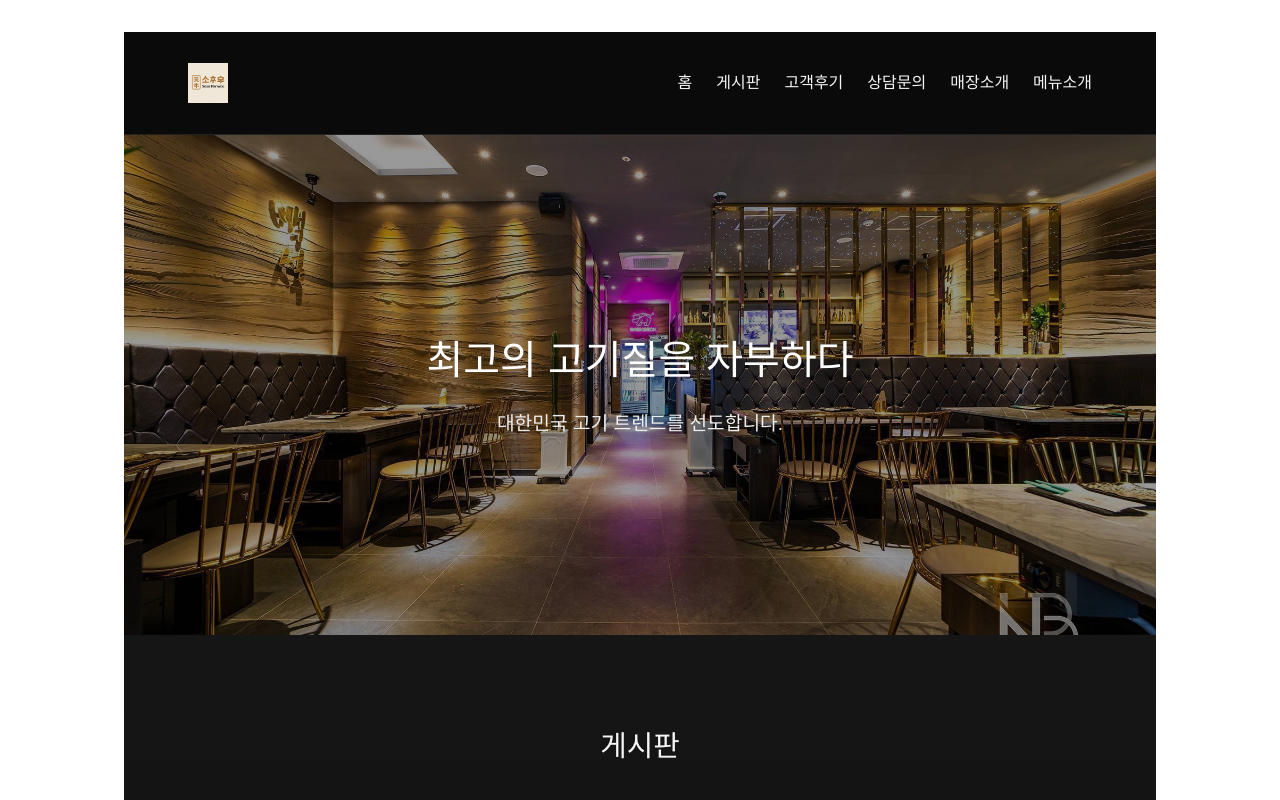
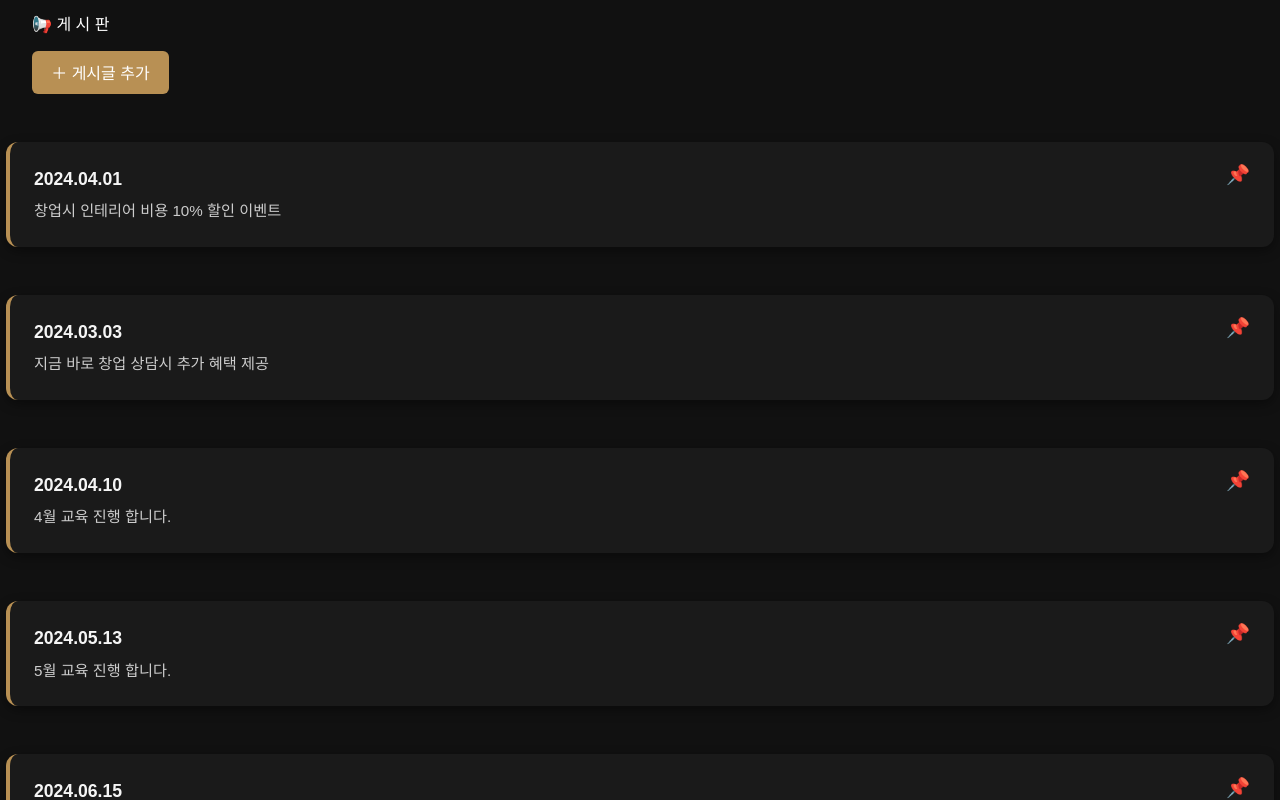
Before and after one commit to bby270/franchise, a React (Vite) app: page /board in a window 1280 px wide. Shown: the top 800 px of the page. Built offline with nearby package versions, Linux system fonts and the light colour scheme.

Commit message:
게시판

```diff
--- a/package.json
+++ b/package.json
@@ -11,7 +11,8 @@
   },
   "dependencies": {
     "react": "^19.0.0",
-    "react-dom": "^19.0.0"
+    "react-dom": "^19.0.0",
+    "react-router-dom": "^7.4.1"
   },
   "devDependencies": {
     "@eslint/js": "^9.21.0",
--- /dev/null
+++ b/src/assets/Components/BoardPage.css
@@ -0,0 +1,139 @@
+/* 게시판 카드 스타일 */
+.board-item {
+    background-color: #1a1a1a;
+    padding: 1.5rem;
+    margin-bottom: 1.5rem;
+    border-left: 4px solid #b89054;
+    border-radius: 12px;
+    box-shadow: 0 4px 12px rgba(0, 0, 0, 0.4);
+    transition: all 0.3s ease;
+    position: relative;
+    width: 100%; /* 가로형에서 세로형으로 전환 */
+    min-width: auto;
+    flex-shrink: 1;
+  }
+
+  .board-item:hover {
+    transform: translateY(-5px);
+    box-shadow: 0 6px 20px rgba(184, 144, 84, 0.5);
+  }
+
+  .board-item h4 {
+    margin: 0 0 0.5rem;
+    font-size: 1.1rem;
+    color: #f5f5f5;
+  }
+
+  .board-item p {
+    margin: 0;
+    color: #ccc;
+    font-size: 0.95rem;
+  }
+
+  .board-icon {
+    position: absolute;
+    top: 1.2rem;
+    right: 1.5rem;
+    font-size: 1.2rem;
+    color: #b89054;
+  }
+
+  /* 추가 버튼 */
+  .add-post-btn {
+    background-color: #b89054;
+    color: white;
+    padding: 0.6rem 1.2rem;
+    border: none;
+    border-radius: 6px;
+    cursor: pointer;
+    margin-bottom: 2rem;
+    font-weight: bold;
+    transition: 0.3s;
+  }
+
+  .add-post-btn:hover {
+    background-color: #a0763b;
+  }
+
+  /* 폼 */
+  .add-post-form {
+    display: flex;
+    flex-direction: column;
+    gap: 1rem;
+    margin-bottom: 2rem;
+  }
+
+  .add-post-form input,
+  .add-post-form textarea {
+    padding: 0.75rem;
+    border: 1px solid #555;
+    background-color: #222;
+    color: white;
+    border-radius: 6px;
+  }
+
+  .add-post-form button {
+    background-color: #b89054;
+    color: white;
+    padding: 0.6rem;
+    border: none;
+    border-radius: 6px;
+    cursor: pointer;
+    font-weight: bold;
+  }
+
+  /* 게시글 내용 */
+  .board-content {
+    margin-top: 0.8rem;
+    font-size: 0.95rem;
+    color: #ccc;
+  }
+
+  /* 게시글 리스트 (세로 정렬) */
+  .board-list {
+    display: flex;
+    flex-direction: column; /* 세로 정렬로 변경 */
+    gap: 1.5rem;
+    padding: 1rem 0;
+    overflow: visible; /* 스크롤 제거 */
+  }
+
+  /* 이전 가로 스크롤 스타일 제거 */
+  /* .board-list::-webkit-scrollbar {
+    height: 8px;
+  }
+
+  .board-list::-webkit-scrollbar-thumb {
+    background: #b89054;
+    border-radius: 4px;
+  }
+
+  .board-list::-webkit-scrollbar-track {
+    background: #222;
+  } */
+  .board-page {
+    width: 100%;
+    padding: 4rem 2rem;
+    box-sizing: border-box;
+  }
+  .board-page {
+    width: 100%;
+    padding: 0 2rem;
+    margin: 0 auto;
+    box-sizing: border-box;
+  }
+
+  /* 게시판 목록 전체 가운데 정렬 */
+  .board-list {
+    display: flex;
+    flex-direction: column;
+    align-items: center; /* 가운데 정렬 */
+    width: 100%;
+  }
+  .board-page-container {
+    width: 100vw;
+    max-width: 100%;
+    overflow-x: hidden;
+    padding: 0;
+    margin: 0;
+  }
--- /dev/null
+++ b/src/assets/Components/BoardPage.jsx
@@ -0,0 +1,125 @@
+import React, { useState } from "react";
+import "./BoardPage.css";
+
+const initialBoardData = [
+  {
+    id: 1,
+    title: "창업시 인테리어 비용 10% 할인 이벤트",
+    date: "2024.04.01",
+    content: "자세한 내용은 상담 시 안내드립니다.",
+  },
+  {
+    id: 2,
+    title: "지금 바로 창업 상담시 추가 혜택 제공",
+    date: "2024.03.03",
+    content: "상담만 받아도 창업 지원 혜택이 제공됩니다.",
+  },
+  {
+    id: 3,
+    title: "4월 교육 진행 합니다.",
+    date: "2024.04.10",
+    content: "4월 교육 일정은 추후 공지됩니다.",
+  },
+  {
+    id: 4,
+    title: "5월 교육 진행 합니다.",
+    date: "2024.05.13",
+    content: "5월 교육에 대한 자세한 일정은 개별 연락 예정입니다.",
+  },
+  {
+    id: 5,
+    title: "6월 교육 진행 합니다.",
+    date: "2024.06.15",
+    content: "6월에도 많은 관심 부탁드립니다.",
+  },
+  {
+    id: 6,
+    title: "7월 교육 진행 합니다.",
+    date: "2024.07.01",
+    content: "7월 교육도 곧 시작됩니다.",
+  },
+];
+
+export default function BoardPage() {
+  const [boardData, setBoardData] = useState(initialBoardData);
+  const [selected, setSelected] = useState(null);
+  const [showForm, setShowForm] = useState(false);
+  const [newPost, setNewPost] = useState({ date: "", title: "", content: "" });
+
+  const handleSubmit = (e) => {
+    e.preventDefault();
+    const newEntry = {
+      id: boardData.length + 1,
+      ...newPost,
+    };
+    setBoardData([...boardData, newEntry]);
+    setNewPost({ date: "", title: "", content: "" });
+    setShowForm(false);
+  };
+
+  return (
+    <div className="board-page-container"> {/* ✅ 좌측 밀림 방지 컨테이너 */}
+      <div className="board-page">
+        <h2 className="board-title">📢 게 시 판</h2>
+
+        <button
+          className="add-post-btn"
+          onClick={() => setShowForm(!showForm)}
+        >
+          {showForm ? "취소" : "＋ 게시글 추가"}
+        </button>
+
+        {showForm && (
+          <form className="add-post-form" onSubmit={handleSubmit}>
+            <input
+              type="text"
+              placeholder="날짜 (YYYY.MM.DD)"
+              value={newPost.date}
+              onChange={(e) =>
+                setNewPost({ ...newPost, date: e.target.value })
+              }
+              required
+            />
+            <input
+              type="text"
+              placeholder="제목"
+              value={newPost.title}
+              onChange={(e) =>
+                setNewPost({ ...newPost, title: e.target.value })
+              }
+              required
+            />
+            <textarea
+              placeholder="내용"
+              value={newPost.content}
+              onChange={(e) =>
+                setNewPost({ ...newPost, content: e.target.value })
+              }
+              required
+            />
+            <button type="submit">추가하기</button>
+          </form>
+        )}
+
+        <div className="board-list">
+          {boardData.map((item, idx) => (
+            <div
+              className="board-item"
+              key={item.id}
+              onClick={() =>
+                setSelected(selected === idx ? null : idx)
+              }
+            >
+              <div className="board-icon">📌</div>
+              <h4>{item.date}</h4>
+              <p>{item.title}</p>
+              {selected === idx && item.content && (
+                <div className="board-content">{item.content}</div>
+              )}
+            </div>
+          ))}
+        </div>
+      </div>
+    </div>
+  );
+}
--- a/src/assets/Components/FranchisePage.css
+++ b/src/assets/Components/FranchisePage.css
@@ -1,12 +1,17 @@
-/* 전체 래퍼 */
-html {
+/* 전체 기본 설정 */
+html, body {
+  margin: 0;
+  padding: 0;
   scroll-behavior: smooth;
+  width: 100%;
+  overflow-x: hidden;
+  font-family: "Pretendard", sans-serif;
+  background-color: #111;
+  color: #f5f5f5;
 }
 
 .franchise-wrapper {
-    font-family: 'Pretendard', sans-serif;
-    color: #f5f5f5;
-    background-color: #111;
+  width: 100%;
   line-height: 1.6;
 }
 
@@ -17,7 +22,7 @@ html {
 /* 상단 헤더 */
 .franchise-header {
   display: flex;
-    align-items: center;      /* 수직 가운데 정렬 */
+  align-items: center;
   justify-content: space-between;
   padding: 1rem 4rem;
   position: sticky;
@@ -26,16 +31,15 @@ html {
   backdrop-filter: blur(8px);
   background-color: rgba(0, 0, 0, 0.6);
   border-bottom: 1px solid rgba(255, 255, 255, 0.1);
-    height: 70px;              /* 고정 높이 추가 */
+  height: 70px;
+  width: 100%;
+  box-sizing: border-box;
 }
 
-  /* 로고 이미지 크기 조정 */
 .franchise-logo {
   height: 40px;
-    display: block;
 }
 
-  /* 네비게이션 텍스트 수직 정렬 */
 .franchise-nav {
   display: flex;
   align-items: center;
@@ -51,7 +55,7 @@ html {
   transition: all 0.3s ease;
   cursor: pointer;
   display: flex;
-    align-items: center;  /* 텍스트 수직 중앙 정렬 */
+  align-items: center;
   height: 100%;
 }
 
@@ -60,7 +64,7 @@ html {
   text-shadow: 0 0 5px #b89054;
 }
 
-  /* 슬라이드 배경 */
+/* 히어로 */
 .franchise-hero {
   height: 500px;
   background-size: cover;
@@ -70,8 +74,12 @@ html {
 }
 
 @keyframes fadeHero {
-    from { opacity: 0; }
-    to { opacity: 1; }
+  from {
+    opacity: 0;
+  }
+  to {
+    opacity: 1;
+  }
 }
 
 .franchise-hero-overlay {
@@ -96,11 +104,13 @@ html {
   color: #eee;
 }
 
-  /* 섹션 공통 */
+/* 공통 섹션 */
 .franchise-section {
-    max-width: 1000px;
+  width: 100%;
+  max-width: 1200px;
   margin: 0 auto;
-    padding: 4rem 1rem;
+  padding: 4rem 2rem;
+  box-sizing: border-box;
 }
 
 .franchise-section h2 {
@@ -111,54 +121,68 @@ html {
   color: #f5f5f5;
 }
 
-  /* ✅ 게시판 카드 고급화 + 애니메이션 */
-  .franchise-box {
-    background-color: #1e1e1e;
+/* 게시판 */
+.franchise-board-list {
+  display: flex;
+  flex-wrap: wrap;
+  gap: 1.5rem;
+  justify-content: center;
+}
+
+.franchise-board-card {
+  background-color: #1a1a1a;
   padding: 1.5rem;
-    margin-bottom: 1.5rem;
   border-left: 5px solid #b89054;
   border-radius: 10px;
-    box-shadow: 0 2px 10px rgba(0,0,0,0.3);
-    transition: transform 0.3s ease, box-shadow 0.3s ease;
+  box-shadow: 0 2px 10px rgba(0, 0, 0, 0.3);
+  width: 300px;
+  transition: all 0.3s ease;
 }
 
-  .franchise-box:hover {
+.franchise-board-card:hover {
   transform: translateY(-5px);
-    box-shadow: 0 4px 20px rgba(184, 144, 84, 0.4);
+  box-shadow: 0 6px 20px rgba(184, 144, 84, 0.5);
 }
 
-  .franchise-label {
+.board-meta {
+  display: flex;
+  justify-content: space-between;
   font-size: 0.85rem;
-    color: #b89054;
-    margin-bottom: 0.5rem;
+  color: #aaa;
+  margin-bottom: 0.3rem;
 }
 
-  .franchise-title {
-    font-size: 1.1rem;
+.board-title {
+  font-size: 1rem;
   font-weight: bold;
   color: #fff;
+}
+
+.board-more {
+  margin-top: 2rem;
+  text-align: center;
 }
 
 /* 후기 */
 .franchise-reviews {
   display: flex;
+  flex-wrap: wrap;
   gap: 1.5rem;
-    flex-wrap: wrap;
   justify-content: center;
 }
 
 .franchise-review {
-    flex: 1;
   background-color: #1a1a1a;
   padding: 1rem;
-    font-size: 0.95rem;
   border-radius: 6px;
   color: #ddd;
   max-width: 300px;
+  font-size: 0.95rem;
+  flex: 1;
 }
 
 .premium-card {
-    box-shadow: 0 2px 10px rgba(0,0,0,0.3);
+  box-shadow: 0 2px 10px rgba(0, 0, 0, 0.3);
   transition: transform 0.3s ease;
 }
 
@@ -186,6 +210,8 @@ html {
   color: #fff;
   border-radius: 6px;
   font-size: 0.95rem;
+  width: 100%;
+  box-sizing: border-box;
 }
 
 .franchise-radio-group {
@@ -197,7 +223,7 @@ html {
 
 .premium-btn {
   background-color: #b89054;
-    color: white;
+  color: #fff;
   font-weight: bold;
   padding: 0.8rem;
   border: none;
@@ -214,8 +240,8 @@ html {
 /* 매장 소개 */
 .franchise-intro {
   display: flex;
+  flex-wrap: wrap;
   gap: 2rem;
-    flex-wrap: wrap;
   align-items: center;
   justify-content: center;
 }
@@ -261,7 +287,6 @@ html {
   padding: 3rem 1rem;
   border-top: 1px solid #222;
   color: #aaa;
-    position: relative;
 }
 
 .franchise-footer img {
@@ -274,19 +299,6 @@ html {
   margin-top: 1rem;
   font-size: 1.1rem;
   font-weight: bold;
-  }
-
-  .franchise-footer .footer-info {
-    display: flex;
-    flex-direction: column;
-    align-items: center;
-    margin-top: 1.5rem;
-    font-size: 0.9rem;
-    color: #ccc;
-  }
-
-  .footer-info p {
-    margin: 0.2rem 0;
 }
 
 .footer-icons {
@@ -306,12 +318,12 @@ html {
   color: #b89054;
 }
 
-  .footer-icons .address::before { content: '📍'; }
-  .footer-icons .phone::before { content: '📞'; }
-  .footer-icons .email::before { content: '✉'; }
-  .footer-icons .bizno::before { content: '🧾'; }
+.footer-icons .address::before { content: "📍"; }
+.footer-icons .phone::before { content: "📞"; }
+.footer-icons .email::before { content: "✉"; }
+.footer-icons .bizno::before { content: "🧾"; }
 
-  /* Fade-in Scroll Animation */
+/* Fade-in Animation */
 .fade-in {
   opacity: 0;
   transform: translateY(30px);
@@ -323,7 +335,7 @@ html {
   transform: translateY(0);
 }
 
-  /* 상담문의 폼 그리드 정렬 */
+/* 폼 그리드 */
 .contact-grid {
   display: grid;
   grid-template-columns: repeat(2, 1fr);
@@ -338,18 +350,6 @@ html {
 .contact-grid textarea.full-row {
   height: 120px;
   resize: none;
-    padding: 0.75rem;
-    font-size: 0.95rem;
-    border: 1px solid #444;
-    border-radius: 6px;
-    background-color: #111;
-    color: #fff;
-  }
-
-  .contact-grid input,
-  .contact-grid textarea {
-    width: 100%;
-    box-sizing: border-box;
 }
 
 .form-button {
@@ -358,7 +358,63 @@ html {
   margin-top: 0.5rem;
 }
 
-  /* 내부 여백 조정용 */
+/* 내부 여백 */
 .inner {
   padding: 0 2rem;
+  max-width: 1200px;
+  margin: 0 auto;
+  width: 100%;
 }
+
+.board-page {
+  width: 100%;
+  padding: 2rem;
+  box-sizing: border-box;
+}
+/* 모달 전체 배경 */
+.modal-backdrop {
+  position: fixed;
+  top: 0;
+  left: 0;
+  width: 100vw;
+  height: 100vh;
+  background: rgba(0, 0, 0, 0.6);
+  display: flex;
+  justify-content: center;
+  align-items: center;
+  z-index: 9999;
+}
+
+/* 모달 창 */
+.modal-content {
+  background: #1a1a1a;
+  color: #fff;
+  padding: 2rem;
+  border-radius: 10px;
+  max-width: 400px;
+  width: 90%;
+  box-shadow: 0 0 15px rgba(0, 0, 0, 0.5);
+  text-align: center;
+}
+.modal-content button {
+  margin-top: 1rem;
+  padding: 0.6rem 1.2rem;
+  background-color: #b89054;
+  color: white;
+  border: none;
+  border-radius: 6px;
+  font-weight: bold;
+  cursor: pointer;
+  transition: all 0.3s ease;
+}
+
+.modal-content button:hover {
+  background-color: #a67c44;
+  box-shadow: 0 0 10px #b89054;
+}
+
+.franchise-wrapper {
+  width: 100vw;
+  overflow-x: hidden;
+  background-color: transparent; /* body 배경이 보이게 */
+}
--- a/src/assets/Components/FranchisePage.jsx
+++ b/src/assets/Components/FranchisePage.jsx
@@ -1,5 +1,6 @@
 // FranchisePage.jsx
 import { useState, useEffect } from "react";
+import { useNavigate } from "react-router-dom";
 import "./FranchisePage.css";
 
 import main1 from "./image/main1.png";
@@ -17,13 +18,14 @@ export default function FranchisePage() {
   const [currentImage, setCurrentImage] = useState(0);
   const [activeSection, setActiveSection] = useState("top");
   const [showModal, setShowModal] = useState(false);
+  const navigate = useNavigate();
 
   useEffect(() => {
     const interval = setInterval(() => {
       setCurrentImage((prev) => (prev + 1) % images.length);
     }, 5000);
     return () => clearInterval(interval);
-  }, [images.length]);
+  }, []);
 
   useEffect(() => {
     const handleScroll = () => {
@@ -53,7 +55,7 @@ export default function FranchisePage() {
     const start = window.scrollY || window.pageYOffset;
     const end = target.getBoundingClientRect().top + start;
     const distance = end - start;
-    const duration = 800;
+    const duration = 800; // 원하는 부드러움 정도 (ms)
     let startTime = null;
 
     const easeInOut = (t) =>
@@ -110,7 +112,8 @@ export default function FranchisePage() {
 
       <section id="board" className="franchise-section fade-in">
         <div className="inner">
-          <h2>게시판</h2>
+          <h2>📢 게시판</h2>
+          <div className="franchise-board-list">
             {[
               {
                 label: "이벤트",
@@ -124,7 +127,6 @@ export default function FranchisePage() {
               },
             ].map((post, idx) => (
               <div className="franchise-board-card" key={idx}>
-              <div className="board-icon">📢</div>
                 <div className="board-meta">
                   <span className="board-label">{post.label}</span>
                   <span className="board-date">{post.date}</span>
@@ -132,6 +134,12 @@ export default function FranchisePage() {
                 <div className="board-title">{post.title}</div>
               </div>
             ))}
+          </div>
+          <div className="board-more">
+            <button className="premium-btn" onClick={() => navigate("/board")}>
+              전체 게시글 보기
+            </button>
+          </div>
         </div>
       </section>
 
@@ -160,8 +168,7 @@ export default function FranchisePage() {
             <input placeholder="이메일" />
             <div className="franchise-radio-group full-row">
               <label>
-                <input type="radio" name="type" defaultChecked /> 현재 매장
-                운영중
+                <input type="radio" name="type" defaultChecked /> 현재 매장 운영중
               </label>
               <label>
                 <input type="radio" name="type" /> 신규 창업
@@ -204,8 +211,7 @@ export default function FranchisePage() {
               </p>
               <p>최고의 고기질을 자부하다</p>
               <p>
-                남녀노소 누구나 찾을 수 있는 소고기집이 되겠다는 의미로
-                소소한우입니다
+                남녀노소 누구나 찾을 수 있는 소고기집이 되겠다는 의미로 소소한우입니다
               </p>
               <p>
                 영업시간
--- a/src/main.jsx
+++ b/src/main.jsx
@@ -1,11 +1,17 @@
-import { StrictMode } from 'react'
-import { createRoot } from 'react-dom/client'
-import './index.css'
-import App from './App.jsx'
-import FranchisePage from './assets/Components/FranchisePage.jsx'
+import React, { StrictMode } from "react";
+import { createRoot } from "react-dom/client";
+import { BrowserRouter, Routes, Route } from "react-router-dom"; // ✅ 여기 추가됨!
+import "./index.css";
+import FranchisePage from "./assets/Components/FranchisePage.jsx";
+import BoardPage from "./assets/Components/BoardPage.jsx";
 
-createRoot(document.getElementById('root')).render(
+createRoot(document.getElementById("root")).render(
   <StrictMode>
-    <FranchisePage />
-  </StrictMode>,
-)
+    <BrowserRouter>
+      <Routes>
+        <Route path="/" element={<FranchisePage />} />
+        <Route path="/board" element={<BoardPage />} />
+      </Routes>
+    </BrowserRouter>
+  </StrictMode>
+);
```
Also changed, not shown: 1 other file (tests, documents, lock files or other folders). Lines whose indentation alone changed are shown as unchanged.
